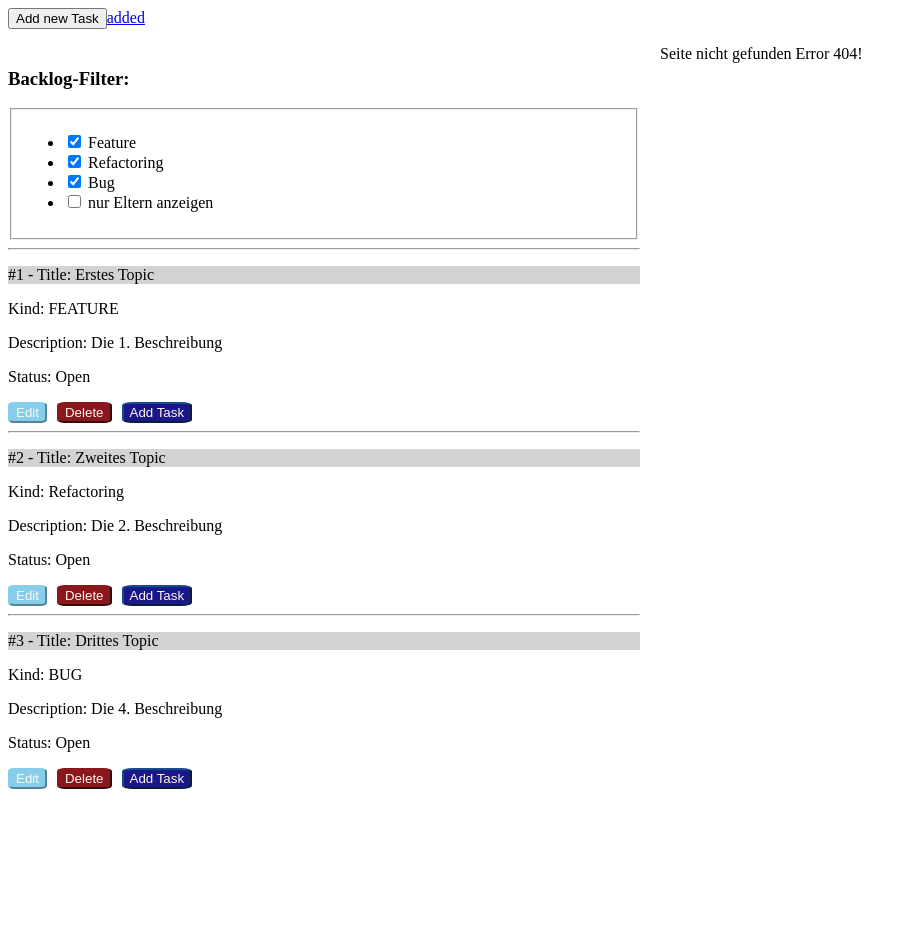
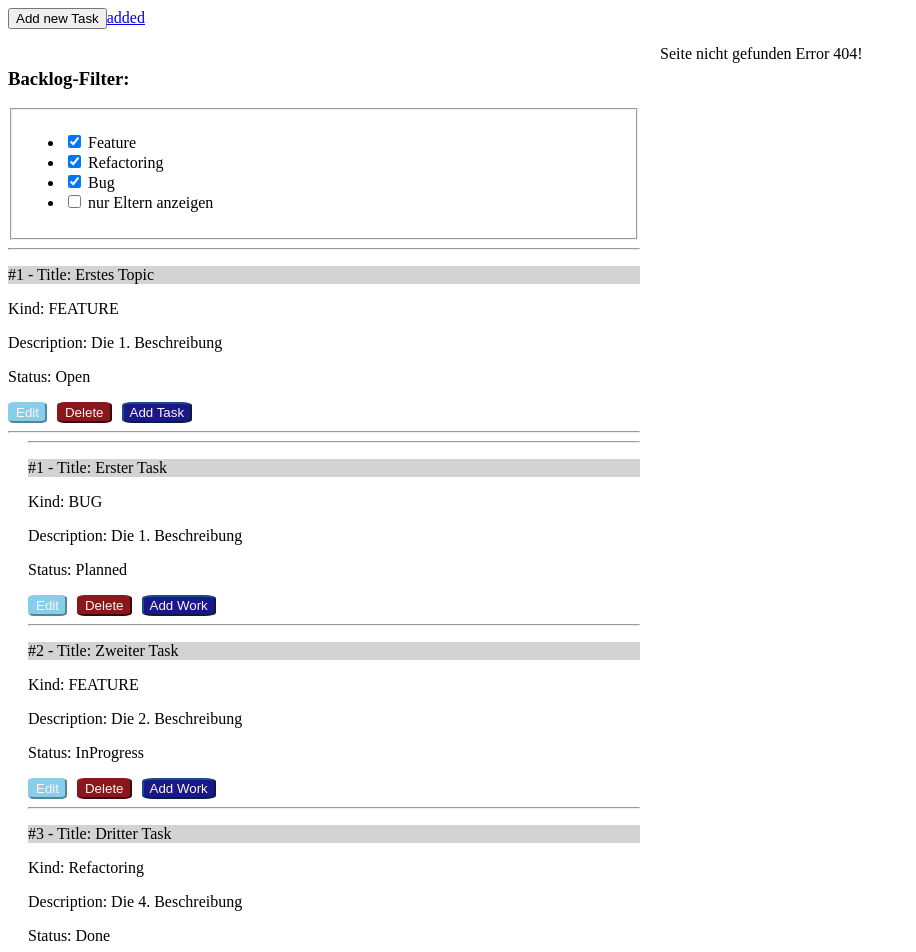
Before and after one commit to thordeuka/MyPersonallyBacklog, an Angular app in the folder myPersonallyBacklog/: page /not-found in a window 1280 px wide. Shown: the top 952 px of the page, without its empty margins (0-916 px from the left). Before the commit the page ends 800 px from the top, so only its background shows below. Built offline with nearby package versions, Linux system fonts and the light colour scheme.

Commit message:
Anzeige von Task unterhalb von Topics

```diff
--- a/myPersonallyBacklog/src/app/backlog-task/backlogtask.service.ts
+++ b/myPersonallyBacklog/src/app/backlog-task/backlogtask.service.ts
@@ -9,7 +9,7 @@ export class BacklogTaskService{
     private nextId: number = 4;
 
     public myTasks: BacklogTask[] = [
-        new BacklogTask(1, null, "Erster Task","Die 1. Beschreibung", BacklogTask.Kind.Documentation, BacklogTask.Status.Planned),
+        new BacklogTask(1, 1, "Erster Task","Die 1. Beschreibung", BacklogTask.Kind.Documentation, BacklogTask.Status.Planned),
         new BacklogTask(2, 1, "Zweiter Task","Die 2. Beschreibung", BacklogTask.Kind.Implementation, BacklogTask.Status.InProgress),
         new BacklogTask(3, 1, "Dritter Task","Die 4. Beschreibung", BacklogTask.Kind.Testing, BacklogTask.Status.Done)
       ]
@@ -29,6 +29,19 @@ export class BacklogTaskService{
         return null;
     }
 
+    public getAllTasksByParentId(id: number) : BacklogTask[]{
+
+        let theTasks : BacklogTask[] = [];
+        for(let i=0;i<this.myTasks.length; i++)
+        {
+            if(this.myTasks[i].parent === id)
+            {
+                theTasks.push(this.myTasks[i]);
+            }
+        }
+        return theTasks;
+    }
+
     addTask(newTask: {parentId: number, title: string, description: string, kind: BacklogTask.Kind}): void {
 
         let theNewTask = new BacklogTask(this.nextId, newTask.parentId, newTask.title, newTask.description, newTask.kind, BacklogTask.Status.New);
--- a/myPersonallyBacklog/src/app/backlog-topic/backlog-topic.component.css
+++ b/myPersonallyBacklog/src/app/backlog-topic/backlog-topic.component.css
@@ -27,3 +27,7 @@
     border-color: rgb(23, 77, 138);
     border-width: 2px;
 }
+
+.task {
+    margin-left: 20px;
+}
--- a/myPersonallyBacklog/src/app/backlog-topic/backlog-topic.component.html
+++ b/myPersonallyBacklog/src/app/backlog-topic/backlog-topic.component.html
@@ -14,3 +14,10 @@ Description: {{ backlogTopic.description }}
 <button class="editbutton" (click)="onEditClick()">Edit</button>
 <button class="deletebutton" (click)="onDeleteClick()">Delete</button>
 <button class="addworkbutton" (click)="onAddTaskClick()">Add Task</button>
+<hr>
+<div class="task">
+    <app-backlog-task
+    *ngFor="let task of backlogTasks"
+    [TaskId]="task.id">
+</app-backlog-task>
+</div>
--- a/myPersonallyBacklog/src/app/backlog-topic/backlog-topic.component.ts
+++ b/myPersonallyBacklog/src/app/backlog-topic/backlog-topic.component.ts
@@ -2,6 +2,8 @@ import { Component, Input, OnInit } from '@angular/core';
 import { BacklogTopic } from './backlogtopic.model';
 import { BacklogTopicService } from './backlogtopic.service';
 import { ActivatedRoute, Router } from '@angular/router';
+import { BacklogTask } from '../backlog-task/backlogtask.model';
+import { BacklogTaskService } from '../backlog-task/backlogtask.service';
 
 @Component({
   selector: 'app-backlog-topic',
@@ -12,11 +14,13 @@ export class BacklogTopicComponent implements OnInit {
 
   @Input('TopicId') backlogTopicId: number;
   public backlogTopic: BacklogTopic;
+  public backlogTasks: BacklogTask [];
 
-  constructor(private backlogTopicService: BacklogTopicService, private router:Router, private route:ActivatedRoute) { }
+  constructor(private backlogTopicService: BacklogTopicService, private backlogTaskService: BacklogTaskService, private router:Router, private route:ActivatedRoute) { }
 
   ngOnInit(): void {
     this.backlogTopic = this.backlogTopicService.getTopicById(this.backlogTopicId);
+    this.backlogTasks = this.backlogTaskService.getAllTasksByParentId(this.backlogTopicId);
   }
 
   onEditClick(){
```
